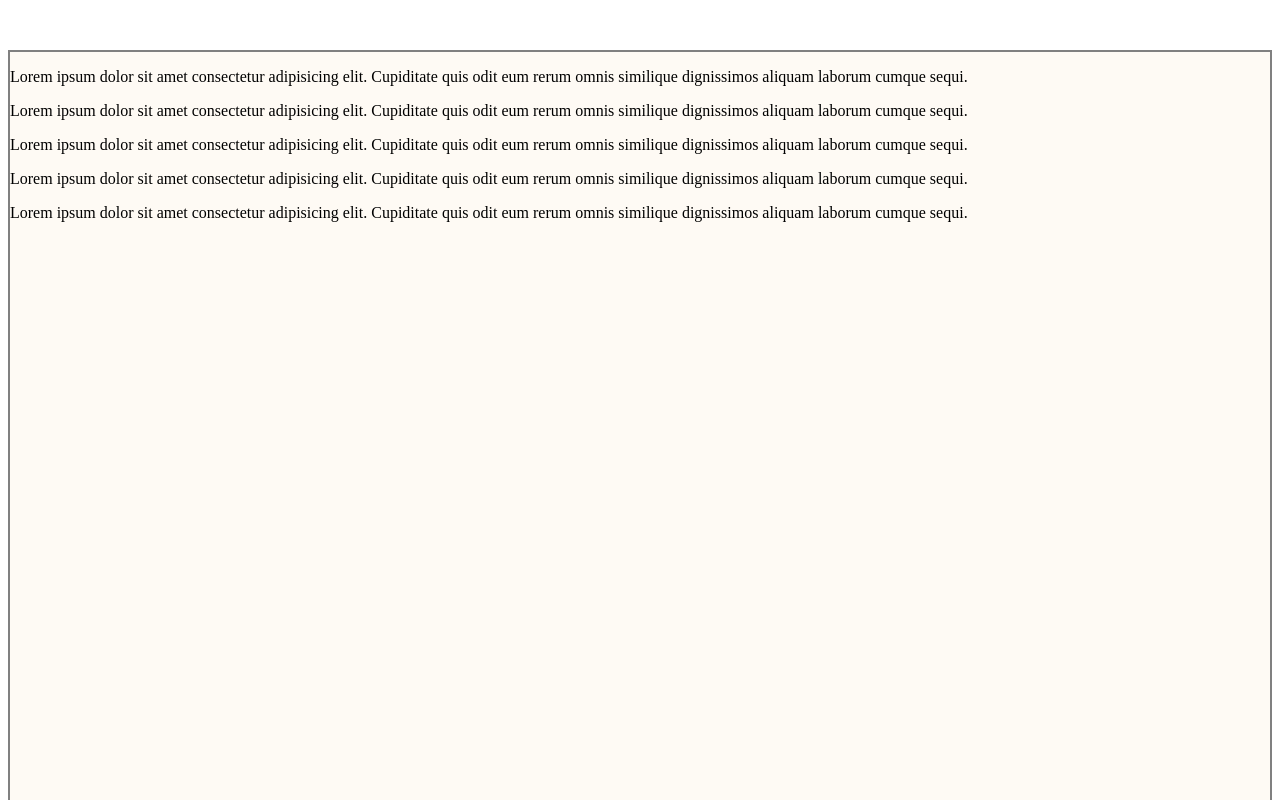
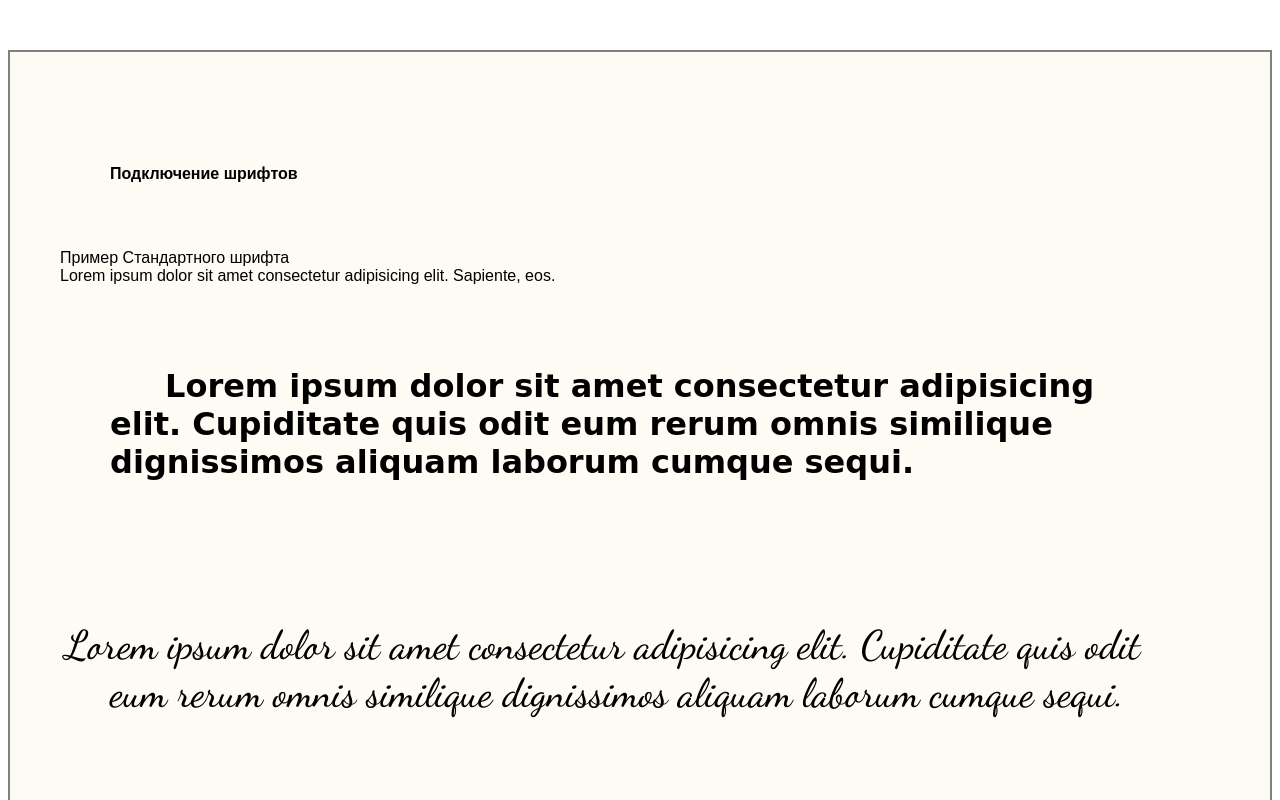
Before and after one commit to Anton-Avtonomov/Test-files, a plain HTML site: page INDEX.html in a window 1280 px wide. Shown: the top 800 px of the page. Drawn offline with Linux system fonts and the light colour scheme; a web font is replaced by a local one.

Commit message:
connection-fonts

```diff
--- a/INDEX.html
+++ b/INDEX.html
@@ -6,18 +6,29 @@
     <meta http-equiv="X-UA-Compatible" content="IE=edge">
     <meta name="viewport" content="width=device-width, initial-scale=1.0">
     <meta name="author" content="Anton Avtonomov">
+    <link rel="preconnect" href="https://fonts.googleapis.com">
+    <link rel="preconnect" href="https://fonts.gstatic.com" crossorigin>
+    <link href="https: //fonts.googleapis.com/css2?family= Lobster & display = swap" rel="stylesheet">
+    <link rel="preconnect" href="https://fonts.googleapis.com">
+    <link rel="preconnect" href="https://fonts.gstatic.com" crossorigin>
+    <link href="https://fonts.googleapis.com/css2?family=Pacifico&display=swap" rel="stylesheet">
+    <link rel="stylesheet" href="./fonts/Fonts.css">
     <link rel="stylesheet" href="./pages/INDEX.css">
     <title>Examples</title>
 </head>
 
 <body>
     <div class="root">
-        <p class="example__text">Lorem ipsum dolor sit amet consectetur adipisicing elit. Cupiditate quis odit eum rerum omnis similique dignissimos aliquam laborum cumque sequi.</p>
-        <p class="example__text example__text_fonts">Lorem ipsum dolor sit amet consectetur adipisicing elit. Cupiditate quis odit eum rerum omnis similique dignissimos aliquam laborum cumque sequi.</p>
-        <p class="example__text example__text_fonts">Lorem ipsum dolor sit amet consectetur adipisicing elit. Cupiditate quis odit eum rerum omnis similique dignissimos aliquam laborum cumque sequi.</p>
-        <p class="example__text example__text_fonts">Lorem ipsum dolor sit amet consectetur adipisicing elit. Cupiditate quis odit eum rerum omnis similique dignissimos aliquam laborum cumque sequi.</p>
-        <p class="example__text example__text_fonts">Lorem ipsum dolor sit amet consectetur adipisicing elit. Cupiditate quis odit eum rerum omnis similique dignissimos aliquam laborum cumque sequi.</p>
-    </div>
+        <section class="example-fonts">
+            <h2 class="example-fonts">Подключение шрифтов</h2>
+            <p>Пример Стандартного шрифта
+                <br> Lorem ipsum dolor sit amet consectetur adipisicing elit. Sapiente, eos.
+            </p>
+            <p class="example-fonts example-fonts__connection-way_one">Lorem ipsum dolor sit amet consectetur adipisicing elit. Cupiditate quis odit eum rerum omnis similique dignissimos aliquam laborum cumque sequi.</p>
+            <p class="example-fonts example-fonts__connection-way_two">Lorem ipsum dolor sit amet consectetur adipisicing elit. Cupiditate quis odit eum rerum omnis similique dignissimos aliquam laborum cumque sequi.</p>
+            <p class="example-fonts example-fonts__connection-way_three"> Алая Almost Lorem ipsum dolor sit amet consectetur adipisicing elit. Cupiditate quis odit eum rerum omnis similique dignissimos aliquam laborum cumque sequi.</p>
+            <p class="example-fonts example-fonts__connection-way_four"> Алая Almost Lorem ipsum dolor sit amet consectetur adipisicing elit. Cupiditate quis odit eum rerum omnis similique dignissimos aliquam laborum cumque sequi.</p>
+        </section>
 </body>
 
 </html>
--- /dev/null
+++ b/blocks/example-fonts/example-fonts.css
@@ -0,0 +1,42 @@
+.example-fonts {
+    font-size: 16px;
+    font-family: Arial, Helvetica, sans-serif;
+    padding: 50px;
+}
+
+
+/* Подключение через ссылку "link" */
+
+.example-fonts__connection-way_one {
+    text-indent: 55px;
+    font-size: 2em;
+    font-family: 'Lobster', cursive;
+    font-weight: 700;
+}
+
+
+/* Подключение через директиву "import" */
+
+.example-fonts__connection-way_two {
+    text-indent: -45px;
+    font-size: 2.5em;
+    font-family: 'Dancing Script', cursive;
+    font-weight: 500;
+    /* Директива указана в fonts.css */
+}
+
+
+/* Локальное подключение шрифта */
+
+.example-fonts__connection-way_three {
+    font-size: 3em;
+    font-family: 'Pacifico-Regular', cursive;
+}
+
+
+/* Переподключил шрифт через <link> */
+
+.example-fonts__connection-way_four {
+    font-size: 3em;
+    font-family: 'Pacifico', cursive;
+}
--- a/blocks/root/ROOT.css
+++ b/blocks/root/ROOT.css
@@ -4,4 +4,5 @@
     min-height: 1000px;
     border: 2px solid grey;
     background-color: rgba(250, 235, 215, 0.281);
+    font-size: 20px;
 }
--- a/fonts/Fonts.css
+++ b/fonts/Fonts.css
@@ -0,0 +1,6 @@
+@import url('https://fonts.googleapis.com/css2?family=Dancing+Script:wght@400;500;600;700&display=swap');
+@font-face {
+    font-family: 'Pacifico', cursive;
+    src: url(../fonts/Pacifico-Regular.ttf) format("ttf");
+    font-weight: 400;
+}
--- a/pages/INDEX.css
+++ b/pages/INDEX.css
@@ -1,2 +1,3 @@
 @import url(../blocks/root/ROOT.css);
 @import url(../fonts/Fonts.css);
+@import url(../blocks/example-fonts/example-fonts.css);
```
Also changed, not shown: fonts/Pacifico-Regular.ttf (added).
